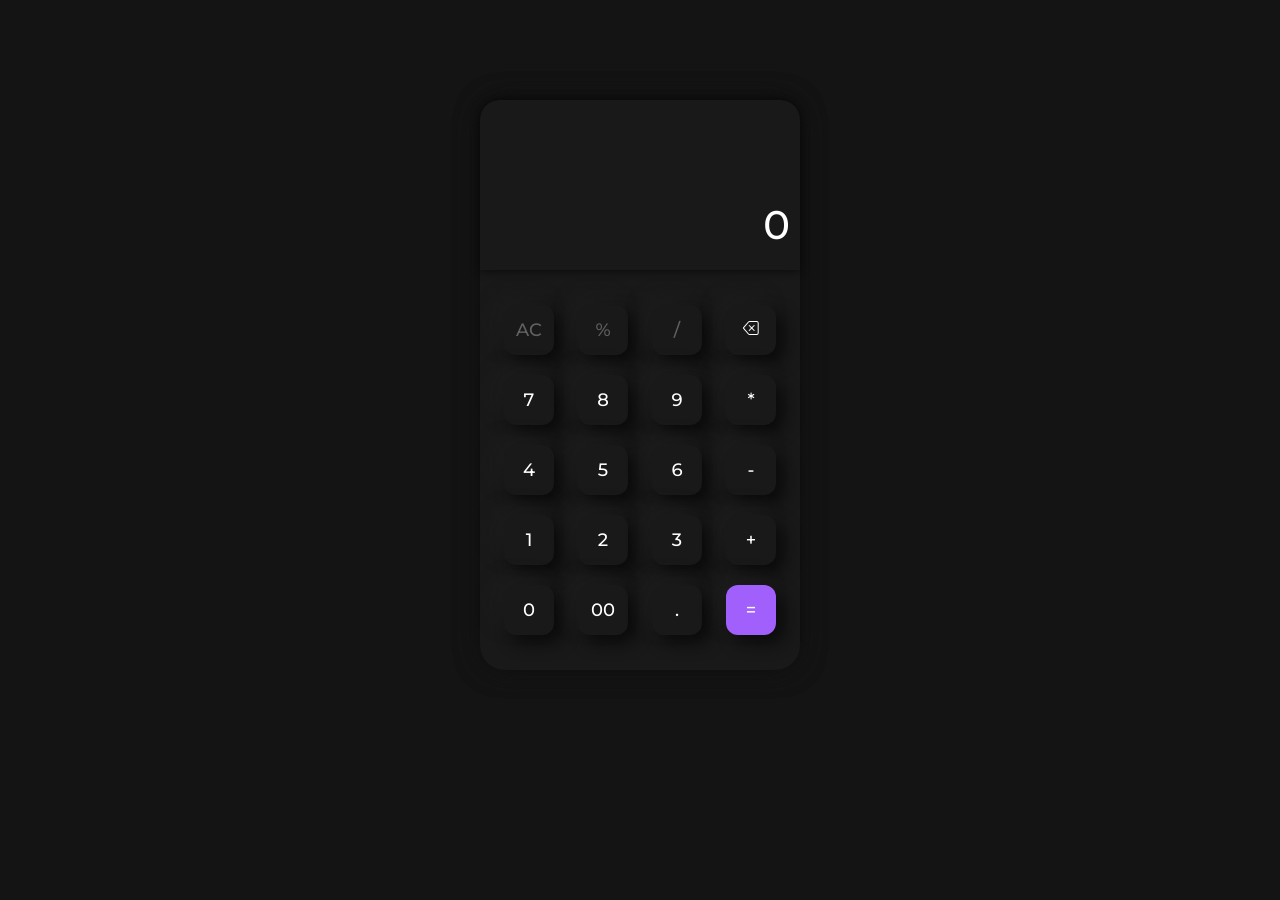
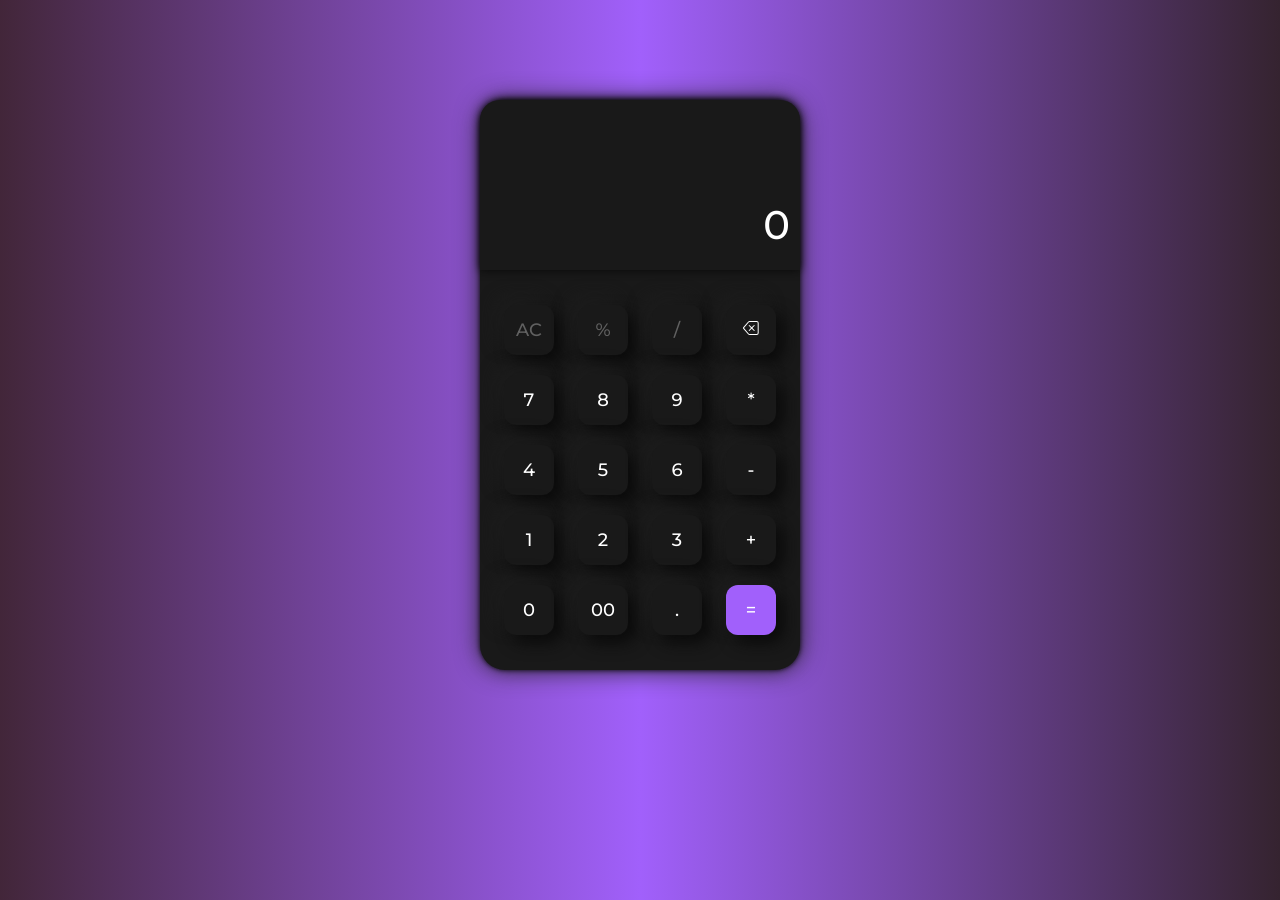
Before and after one commit to ShirinAbdz/calculator, a plain HTML site: page index.html in a window 1280 px wide. Before the commit the page ends 800 px from the top, so only its background shows below. Drawn offline with Linux system fonts and the light colour scheme.

Commit message:
bg color changed

```diff
--- a/style.css
+++ b/style.css
@@ -32,8 +32,8 @@
 }
 
 body {
-  background-color: rgb(20, 20, 20);
-  background: #141414;
+  background: linear-gradient(90deg, #29091fe1, #A160FB, #1a0614e1);
+  height: 100vh;
 }
 
 .container {
@@ -47,7 +47,7 @@ body {
   width: 320px;
   background-color: rgb(25, 25, 25);
   padding-bottom: 25px;
-  box-shadow: 0px 0px 25px #080808, 0px 0px 25px #202020;
+  box-shadow: 0px 0px 5px #080808, 0px 0px 25px #202020;
 }
 
 input {
```
